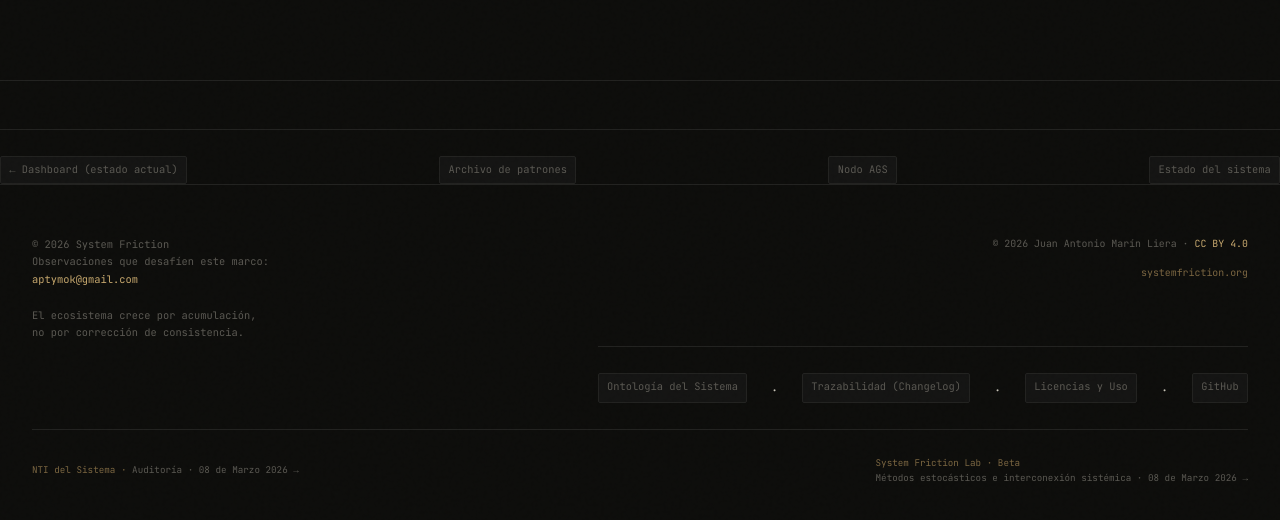
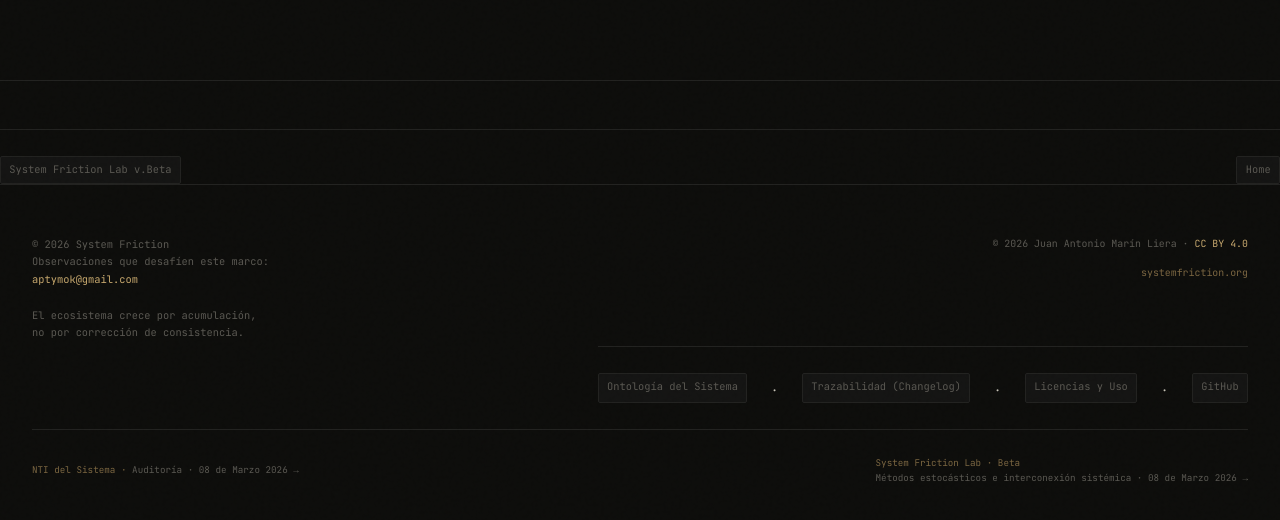
Before and after one commit to Aptymok/system-friction-main, a Jekyll site: the page built from _mihm/index.md, in a window 1280 px wide. Shown: the top 520 px of the page. Built offline with Jekyll 4.4.1, drawn with Linux system fonts in a browser that asks for light colours.

Commit message:
Update index.md

```diff
--- a/_mihm/index.md
+++ b/_mihm/index.md
@@ -138,8 +138,6 @@ math: true
      NAVEGACIÓN - Usando doc-footer-nav
 ====================================================== -->
 <div class="doc-footer-nav" style="margin-top: 3rem;">
-  <a href="{{ site.baseurl }}/">← Dashboard (estado actual)</a>
-  <a href="{{ site.baseurl }}/docs/">Archivo de patrones</a>
-  <a href="{{ site.baseurl }}/nodo-ags/">Nodo AGS</a>
-  <a href="{{ site.baseurl }}/estado/">Estado del sistema</a>
+  <a href="https://aptymok.github.io/systemfrictionlab">System Friction Lab v.Beta</a>
+  <a href="https://aptymok.github.io/system-friction-main">Home</a>
 </div>
```
